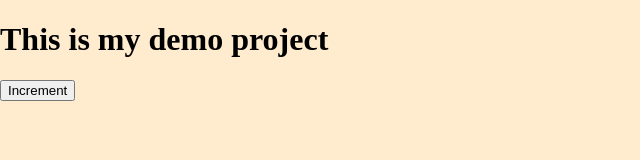
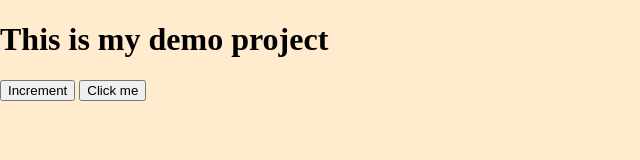
Before and after one commit to yashpanchal98/demo, a plain HTML site: page index.html in a window 1280 px wide. Shown: the whole page, without its empty margins (0-640 px from the left). Drawn offline with Linux system fonts and the light colour scheme.

Commit message:
click me button added

```diff
--- a/index.html
+++ b/index.html
@@ -9,6 +9,7 @@
 <body>
     <h1>This is my demo project</h1>
     <button class="btn-count">Increment</button>
+    <button class="btn-2">Click me</button>
     <script src="script.js"></script>
 </body>
 </html>
```
Also changed, not shown: script.js (line endings or trailing spaces).
